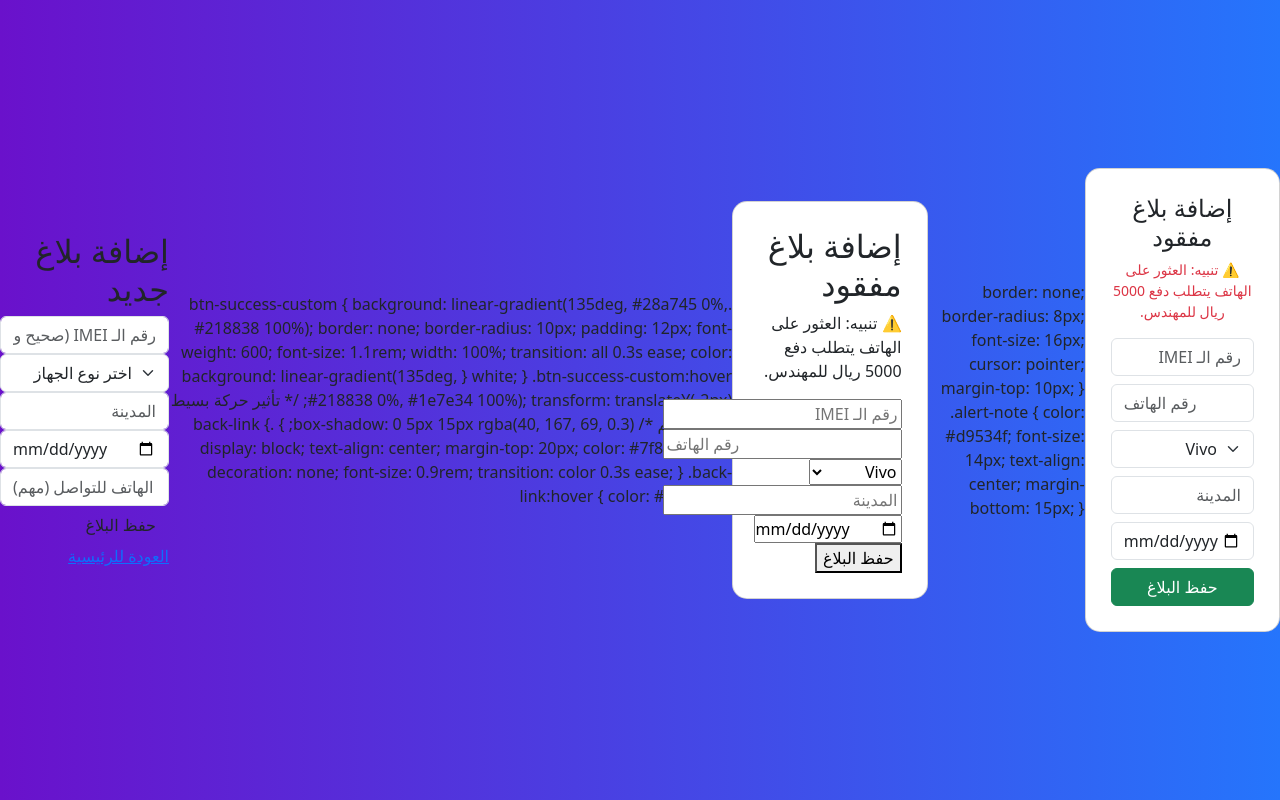
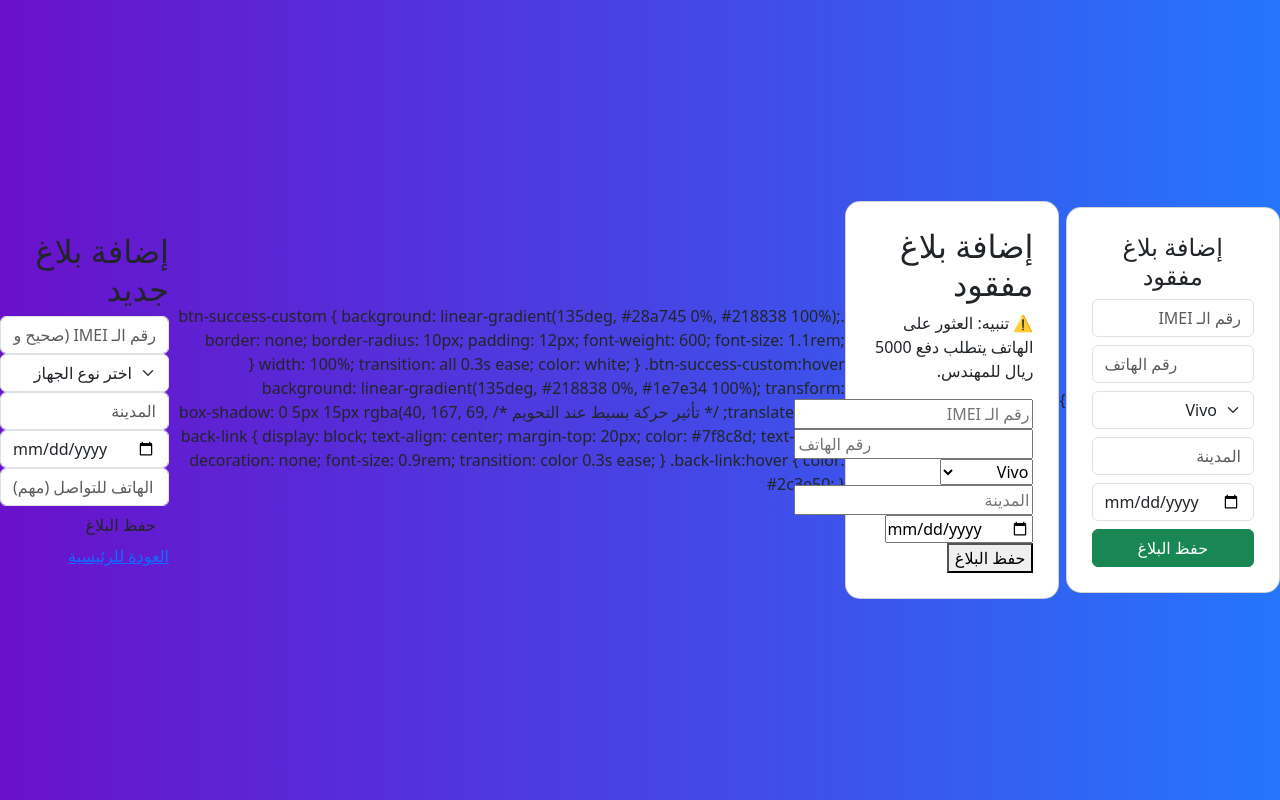
Before and after one commit to Ali202004/stolen-phones-project, a Flask app: page /add in a window 1280 px wide. Run offline with Flask 3, Linux system fonts and the light colour scheme.

Commit message:
Update add.html

```diff
--- a/templates/add.html
+++ b/templates/add.html
@@ -4,13 +4,12 @@
     <link href="https://cdn.jsdelivr.net/npm/bootstrap@5.3.0/dist/css/bootstrap.min.css" rel="stylesheet">
     <style>
         body { background: linear-gradient(to right, #6a11cb, #2575fc); min-height: 100vh; display: flex; align-items: center; justify-content: center; }
-        .card { background: white; padding: 25px; border-radius: 15px; width: 95%; max-width: 400px; }
+        .card { background: white; padding: 25px; border-radius: 15px; width: 90%; max-width: 400px; }
     </style>
 </head>
 <body>
     <div class="card">
         <h4 class="text-center">إضافة بلاغ مفقود</h4>
-        <p class="text-danger text-center small">⚠️ تنبيه: العثور على الهاتف يتطلب دفع 5000 ريال للمهندس.</p>
         <form action="/add" method="POST">
             <input type="text" name="imei" class="form-control mb-2" placeholder="رقم الـ IMEI" required>
             <input type="tel" name="phone" class="form-control mb-2" placeholder="رقم الهاتف" required>
@@ -22,18 +21,6 @@
     </div>
 </body>
 </html>
-            border: none;
-            border-radius: 8px;
-            font-size: 16px;
-            cursor: pointer;
-            margin-top: 10px;
-        }
-
-        .alert-note {
-            color: #d9534f;
-            font-size: 14px;
-            text-align: center;
-            margin-bottom: 15px;
         }
     </style>
 </head>
```
